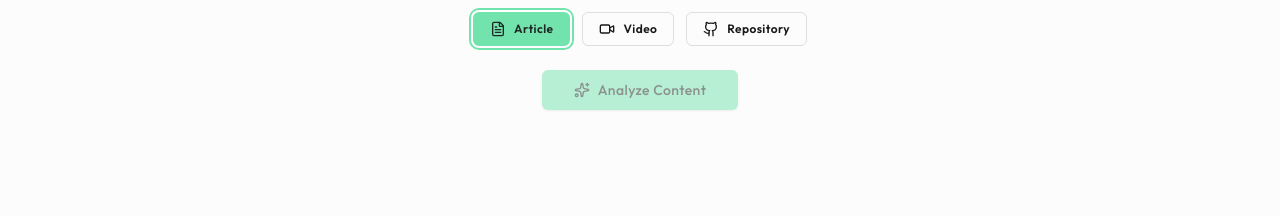
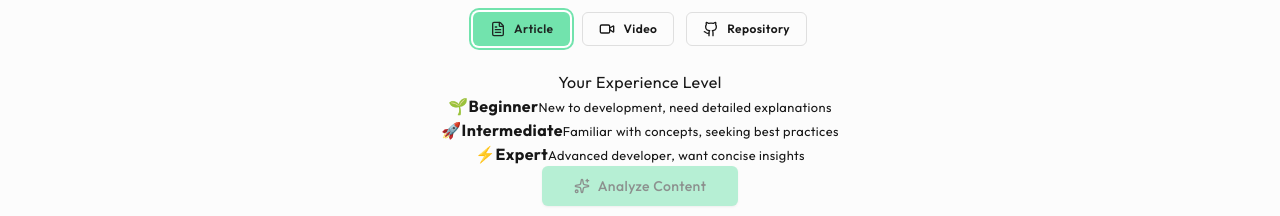
Before and after one commit to ArieGoldkin/SkillForge, a React (Vite) app in the folder frontend/: page / in a window 1280 px wide. Shown: the part 433-649 px from the top of the page. Built offline with nearby package versions, Linux system fonts and the light colour scheme; no server answers.

Commit message:
feat(frontend): Complete skill level selector integration
- Fixed import ordering
- Added SkillLevelSelector to form UI
- All props properly wired through components

Issue #176 Phase 3 complete

```diff
--- a/frontend/src/features/home/Home.tsx
+++ b/frontend/src/features/home/Home.tsx
@@ -3,6 +3,8 @@ import { useState } from 'react'
 import { useNavigate } from '@tanstack/react-router'
 
 import { analyzeAPI } from '@services/api.service'
+
+import type { SkillLevel } from '@shared/SkillLevelSelector'
 
 import { FeaturesSection } from './components/FeaturesSection'
 import { HeroSection } from './components/HeroSection'
@@ -16,6 +18,7 @@ export default function Home() {
   const [isSubmitting, setIsSubmitting] = useState(false)
   const [error, setError] = useState<string | null>(null)
   const [selectedContentType, setSelectedContentType] = useState<ContentType>('article')
+  const [skillLevel, setSkillLevel] = useState<SkillLevel>('intermediate')
 
   const handleSubmit = async (e: React.FormEvent) => {
     e.preventDefault()
@@ -24,8 +27,8 @@ export default function Home() {
     setIsSubmitting(true)
     setError(null)
     try {
-      // Use real backend API
-      const response = await analyzeAPI.createAnalysis({ url })
+      // Use real backend API with skill level
+      const response = await analyzeAPI.createAnalysis({ url, skill_level: skillLevel })
       navigate({ to: '/analyze/$id', params: { id: response.analysis_id } })
     } catch (err) {
       const message = err instanceof Error ? err.message : 'Failed to create analysis'
@@ -43,6 +46,8 @@ export default function Home() {
         setUrl={setUrl}
         selectedContentType={selectedContentType}
         setSelectedContentType={setSelectedContentType}
+        skillLevel={skillLevel}
+        setSkillLevel={setSkillLevel}
         isSubmitting={isSubmitting}
         handleSubmit={handleSubmit}
         error={error}
--- a/frontend/src/features/home/components/HeroSection.tsx
+++ b/frontend/src/features/home/components/HeroSection.tsx
@@ -4,6 +4,8 @@ import { Alert, AlertDescription } from '@shared/components/ui/alert'
 import { Badge } from '@shared/components/ui/badge'
 import { Button } from '@shared/components/ui/button'
 import { Input } from '@shared/components/ui/input'
+import { SkillLevelSelector } from '@shared/SkillLevelSelector'
+import type { SkillLevel } from '@shared/SkillLevelSelector'
 
 import { cn } from '@lib/utils'
 
@@ -14,6 +16,8 @@ interface HeroSectionProps {
   setUrl: (url: string) => void
   selectedContentType: ContentType
   setSelectedContentType: (type: ContentType) => void
+  skillLevel: SkillLevel
+  setSkillLevel: (level: SkillLevel) => void
   isSubmitting: boolean
   handleSubmit: (e: React.FormEvent) => void
   error?: string | null
@@ -24,6 +28,8 @@ export function HeroSection({
   setUrl,
   selectedContentType,
   setSelectedContentType,
+  skillLevel,
+  setSkillLevel,
   isSubmitting,
   handleSubmit,
   error,
@@ -45,6 +51,8 @@ export function HeroSection({
           setUrl={setUrl}
           selectedContentType={selectedContentType}
           setSelectedContentType={setSelectedContentType}
+          skillLevel={skillLevel}
+          setSkillLevel={setSkillLevel}
           isSubmitting={isSubmitting}
           handleSubmit={handleSubmit}
           error={error}
@@ -59,6 +67,8 @@ interface ContentAnalysisFormProps {
   setUrl: (url: string) => void
   selectedContentType: ContentType
   setSelectedContentType: (type: ContentType) => void
+  skillLevel: SkillLevel
+  setSkillLevel: (level: SkillLevel) => void
   isSubmitting: boolean
   handleSubmit: (e: React.FormEvent) => void
   error?: string | null
@@ -69,6 +79,8 @@ function ContentAnalysisForm({
   setUrl,
   selectedContentType,
   setSelectedContentType,
+  skillLevel,
+  setSkillLevel,
   isSubmitting,
   handleSubmit,
   error,
@@ -93,6 +105,8 @@ function ContentAnalysisForm({
         selectedContentType={selectedContentType}
         setSelectedContentType={setSelectedContentType}
       />
+
+      <SkillLevelSelector value={skillLevel} onChange={setSkillLevel} />
 
       {error && (
         <Alert variant="destructive" className="mb-4">
--- /dev/null
+++ b/frontend/src/shared/SkillLevelSelector.tsx
@@ -0,0 +1,57 @@
+/**
+ * Skill Level Selector Component
+ * Allows users to select their experience level for personalized analysis output
+ */
+
+export type SkillLevel = 'beginner' | 'intermediate' | 'expert'
+
+interface SkillLevelSelectorProps {
+  value: SkillLevel
+  onChange: (level: SkillLevel) => void
+}
+
+const SKILL_LEVELS: { value: SkillLevel; label: string; description: string; icon: string }[] = [
+  {
+    value: 'beginner',
+    label: 'Beginner',
+    description: 'New to development, need detailed explanations',
+    icon: '🌱',
+  },
+  {
+    value: 'intermediate',
+    label: 'Intermediate',
+    description: 'Familiar with concepts, seeking best practices',
+    icon: '🚀',
+  },
+  {
+    value: 'expert',
+    label: 'Expert',
+    description: 'Advanced developer, want concise insights',
+    icon: '⚡',
+  },
+]
+
+export function SkillLevelSelector({ value, onChange }: SkillLevelSelectorProps) {
+  return (
+    <div className="skill-level-selector">
+      <label className="skill-level-label">Your Experience Level</label>
+      <div className="skill-level-options">
+        {SKILL_LEVELS.map((level) => (
+          <button
+            key={level.value}
+            type="button"
+            className={`skill-level-option ${value === level.value ? ' skill-level-option--active' : ''}`}
+            onClick={() => onChange(level.value)}
+            aria-pressed={value === level.value}
+          >
+            <span className="skill-level-icon">{level.icon}</span>
+            <span className="skill-level-text">
+              <strong>{level.label}</strong>
+              <small>{level.description}</small>
+            </span>
+          </button>
+        ))}
+      </div>
+    </div>
+  )
+}
```
